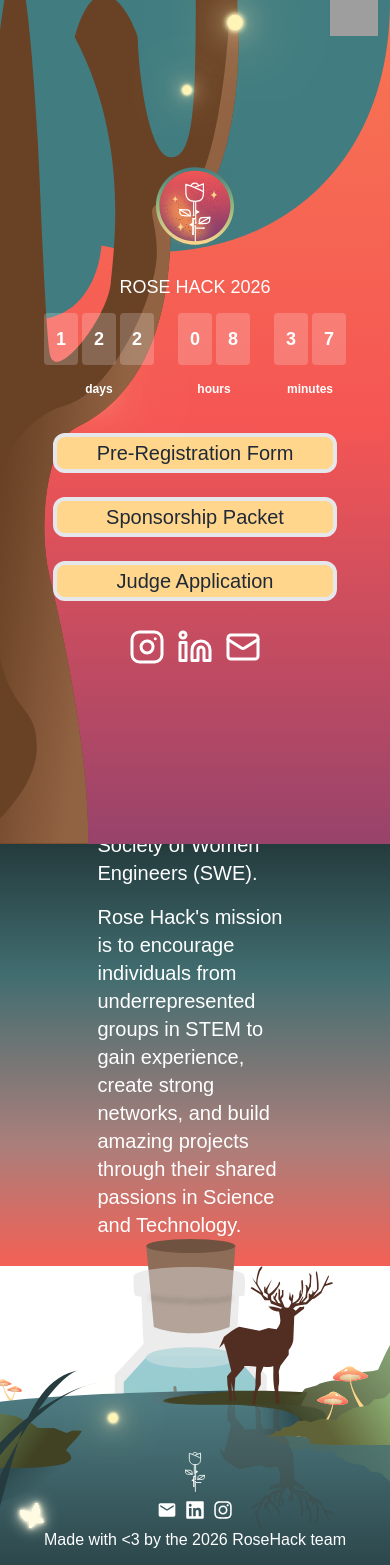
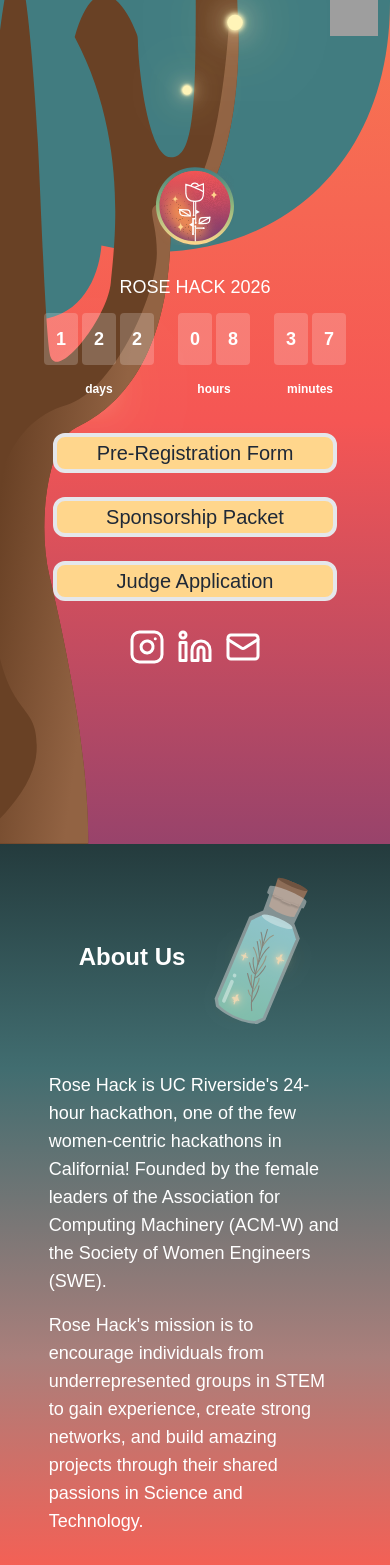
Before and after one commit to Rose-Hacks/rosehack-2026, a Next.js app: page / in a window 390 px wide. Shown: the top 1565 px of the page. Built offline with nearby package versions, Linux system fonts and the light colour scheme; grey boxes are pictures that could not be loaded; a web font is replaced by a local one.

Commit message:
about mobile

```diff
--- a/src/components/live/about.tsx
+++ b/src/components/live/about.tsx
@@ -29,15 +29,22 @@ const About = () => {
   );
   return (
     <div
-      className="bg-linear-to-b flex h-[50vh] items-center justify-center from-[#243B3D] to-[#F46055]"
+      className="bg-linear-to-b flex items-center justify-center from-[#243B3D] to-[#F46055] py-8"
       style={{
         background:
           "linear-gradient(to bottom, #243B3D 0%, #416D70 31%, #AA7F7B 71%, #F46055 100%)",
       }}
     >
       <div className="flex flex-col items-center justify-center md:flex-row">
-        <div className="flex w-1/2 flex-col gap-4 font-rosehack-main text-xl text-white md:w-2/3">
-          <Title>About Us</Title>
+        <div className="flex w-3/4 flex-col gap-4 font-rosehack-main text-lg text-white md:w-2/3 md:text-xl">
+          <div className="flex items-center justify-evenly md:items-start md:justify-start">
+            <Title>About Us</Title>
+            <Image
+              src={Bottle}
+              alt="Bottle"
+              className="w-24 flex-shrink-0 rotate-[0.4rad] md:hidden"
+            />
+          </div>
           <p className="pt-4">
             Rose Hack is UC Riverside's 24-hour hackathon, one of the few
             women-centric hackathons in California! Founded by the female
@@ -51,7 +58,7 @@ const About = () => {
             in Science and Technology.
           </p>
         </div>
-        <div className="relative flex w-3/4 items-center justify-center md:w-1/3">
+        <div className="relative hidden w-3/4 items-center justify-center md:flex md:w-1/4">
           <motion.div
             className="pt-24"
             style={{ y: smallFairyY, x: smallFairyX }}
--- a/src/components/ui/title.tsx
+++ b/src/components/ui/title.tsx
@@ -4,7 +4,7 @@ type props = {
 
 const Title = ({ children }: props) => {
   return (
-    <div className="font-rosehack-main text-5xl font-bold text-white">
+    <div className="font-rosehack-main text-2xl font-bold text-white md:text-5xl">
       {children}
     </div>
   );
```
